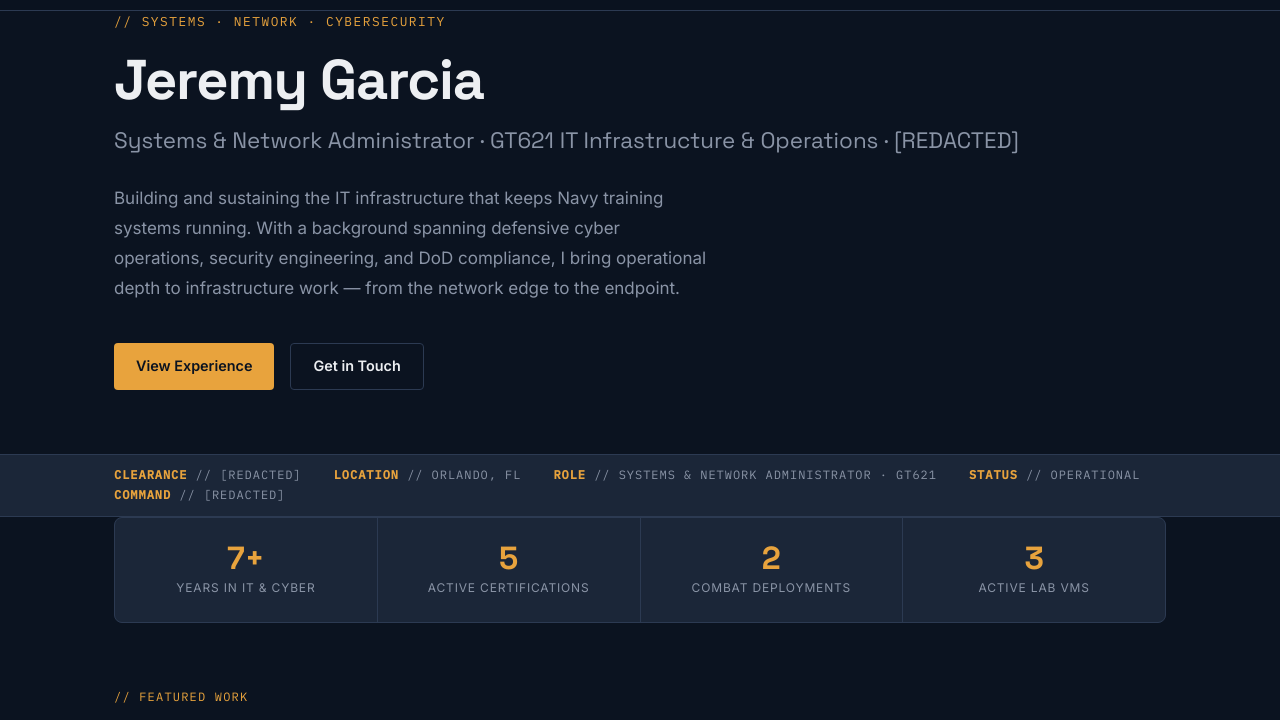
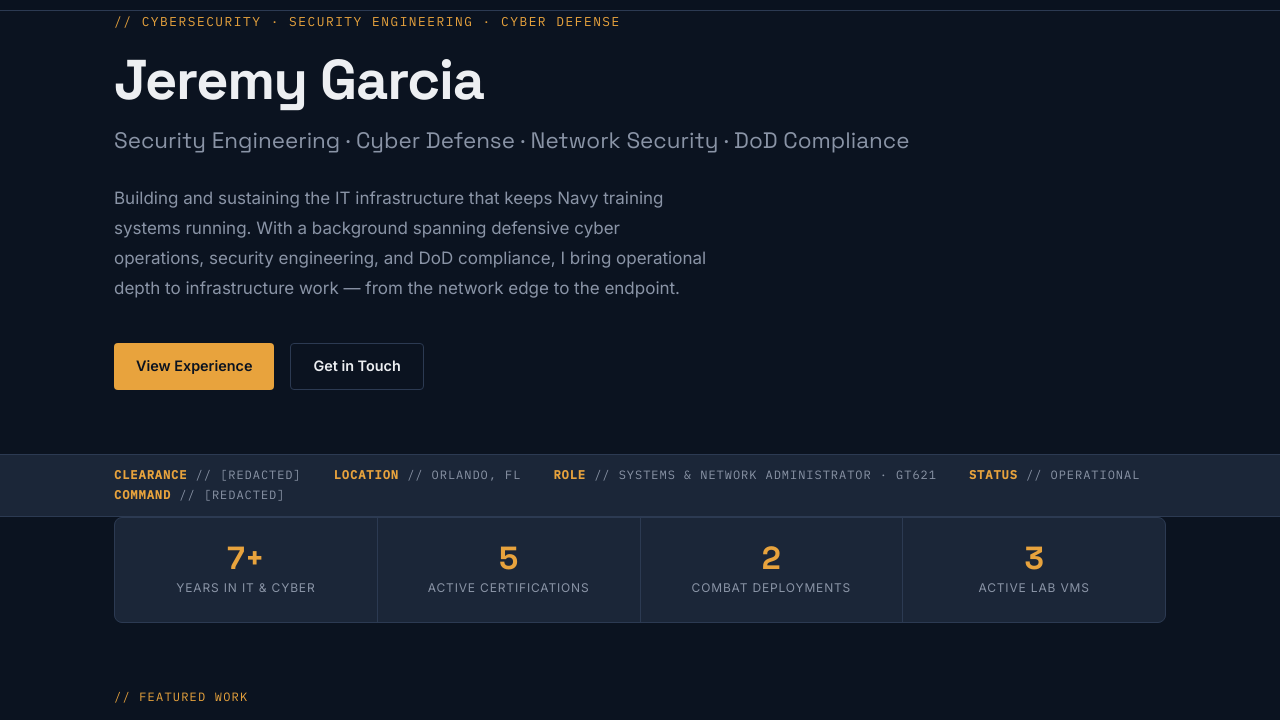
Before and after one commit to jergarcia2/jeremymgarcia.com, a plain HTML site: page index.html in a window 1280 px wide. Shown: the part 53-773 px from the top of the page. Drawn offline with Linux system fonts and the light colour scheme.

Commit message:
Add files via upload
Updated title heading

```diff
--- a/index.html
+++ b/index.html
@@ -3,10 +3,10 @@
 <head>
   <meta charset="UTF-8" />
   <meta name="viewport" content="width=device-width, initial-scale=1.0" />
-  <title>Jeremy Garcia — Systems, Network & Cybersecurity Professional</title>
-  <meta name="description" content="Jeremy Garcia — Systems and Network Administrator at [REDACTED], U.S. Army veteran, and cybersecurity professional with 7+ years in defensive cyber, network operations, and DoD IT." />
-  <meta property="og:title" content="Jeremy Garcia — Systems, Network & Cybersecurity Professional" />
-  <meta property="og:description" content="Systems and network professional with a background in defensive cyber operations, security engineering, and DoD IT infrastructure at [REDACTED]." />
+  <title>Jeremy Garcia — Cybersecurity Professional</title>
+  <meta name="description" content="Jeremy Garcia — Cybersecurity professional specializing in security engineering, cyber defense operations, zero trust architecture, and DoD compliance." />
+  <meta property="og:title" content="Jeremy Garcia — Cybersecurity Professional" />
+  <meta property="og:description" content="Cybersecurity professional with expertise in security engineering, cyber defense operations, zero trust architecture, and DoD compliance." />
   <meta property="og:type" content="website" />
   <link rel="stylesheet" href="assets/style.css" />
 </head>
@@ -33,9 +33,9 @@
   <!-- Hero -->
   <div class="container">
     <section class="hero">
-      <p class="hero__eyebrow">// Systems · Network · Cybersecurity</p>
+      <p class="hero__eyebrow">// Cybersecurity · Security Engineering · Cyber Defense</p>
       <h1 class="hero__name">Jeremy Garcia</h1>
-      <p class="hero__title">Systems &amp; Network Administrator · GT621 IT Infrastructure &amp; Operations · [REDACTED]</p>
+      <p class="hero__title">Security Engineering · Cyber Defense · Network Security · DoD Compliance</p>
       <p class="hero__mission">
         Building and sustaining the IT infrastructure that keeps Navy training systems running.
         With a background spanning defensive cyber operations, security engineering, and
```
